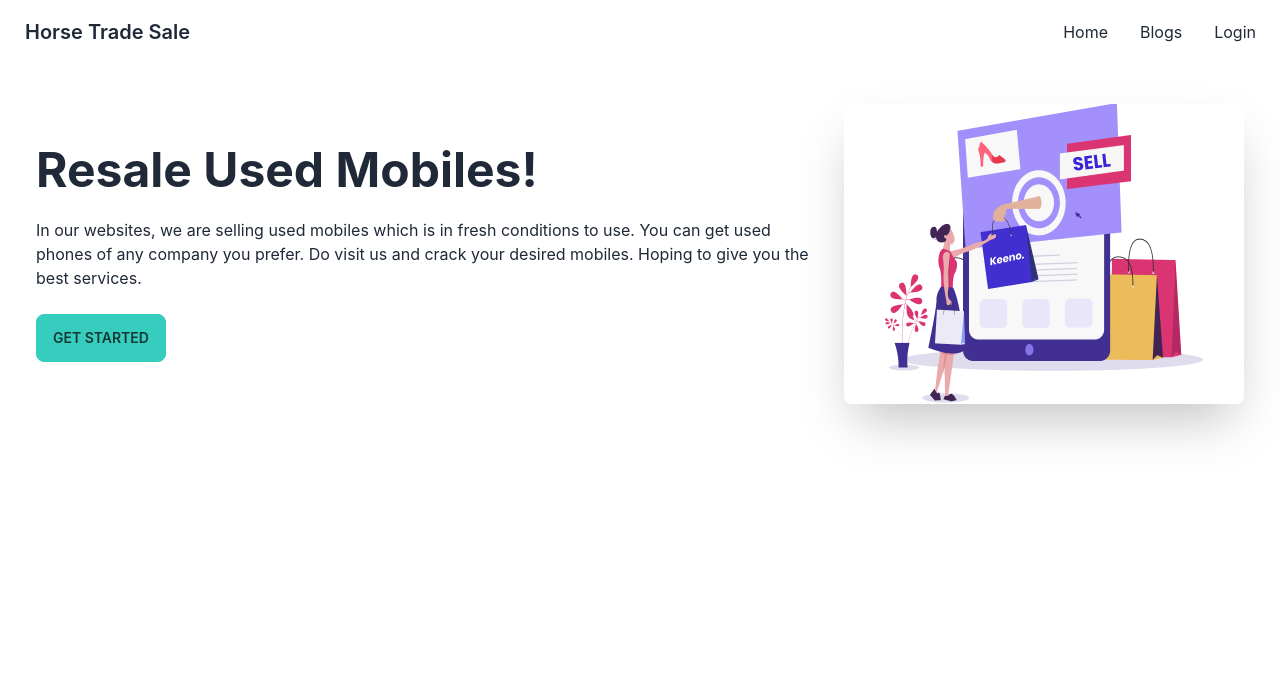
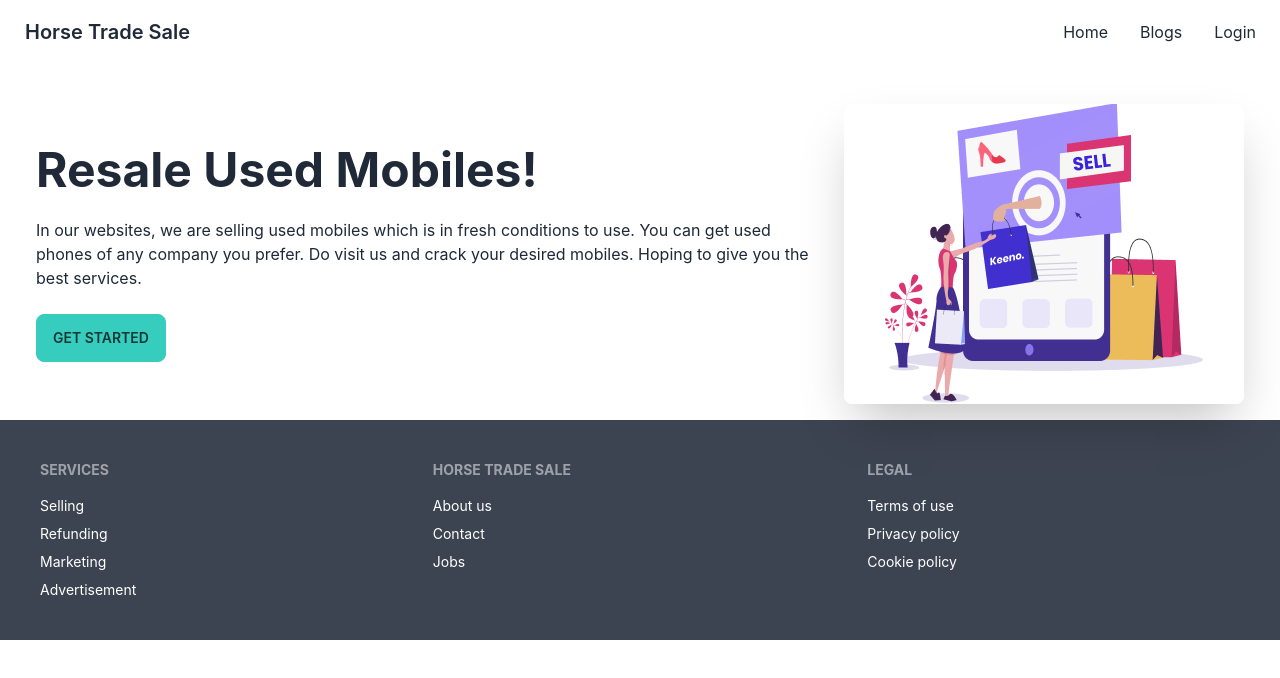
Before and after one commit to AshrafulMorsalinSizan99/horse-trade-sale-client, a React (Create React App) app: page / in a window 1280 px wide. Shown: the top 678 px of the page. Built offline with nearby package versions, Linux system fonts and the light colour scheme.

Commit message:
footer added

```diff
--- a/src/Pages/Shared/Footer/Footer.js
+++ b/src/Pages/Shared/Footer/Footer.js
@@ -2,9 +2,28 @@ import React from 'react';
 
 const Footer = () => {
     return (
-        <div>
+        <footer className="footer p-10 bg-neutral text-neutral-content">
+            <div>
+                <span className="footer-title">Services</span>
+                <a className="link link-hover" href='/'>Selling</a>
+                <a className="link link-hover" href='/'>Refunding</a>
+                <a className="link link-hover" href='/'>Marketing</a>
+                <a className="link link-hover" href='/'>Advertisement</a>
+            </div>
+            <div>
+                <span className="footer-title">Horse Trade Sale</span>
+                <a className="link link-hover" href='/'>About us</a>
+                <a className="link link-hover" href='/'>Contact</a>
+                <a className="link link-hover" href='/'>Jobs</a>
 
-        </div>
+            </div>
+            <div>
+                <span className="footer-title">Legal</span>
+                <a className="link link-hover" href='/'>Terms of use</a>
+                <a className="link link-hover" href='/'>Privacy policy</a>
+                <a className="link link-hover" href='/'>Cookie policy</a>
+            </div>
+        </footer>
     );
 };
 
```
